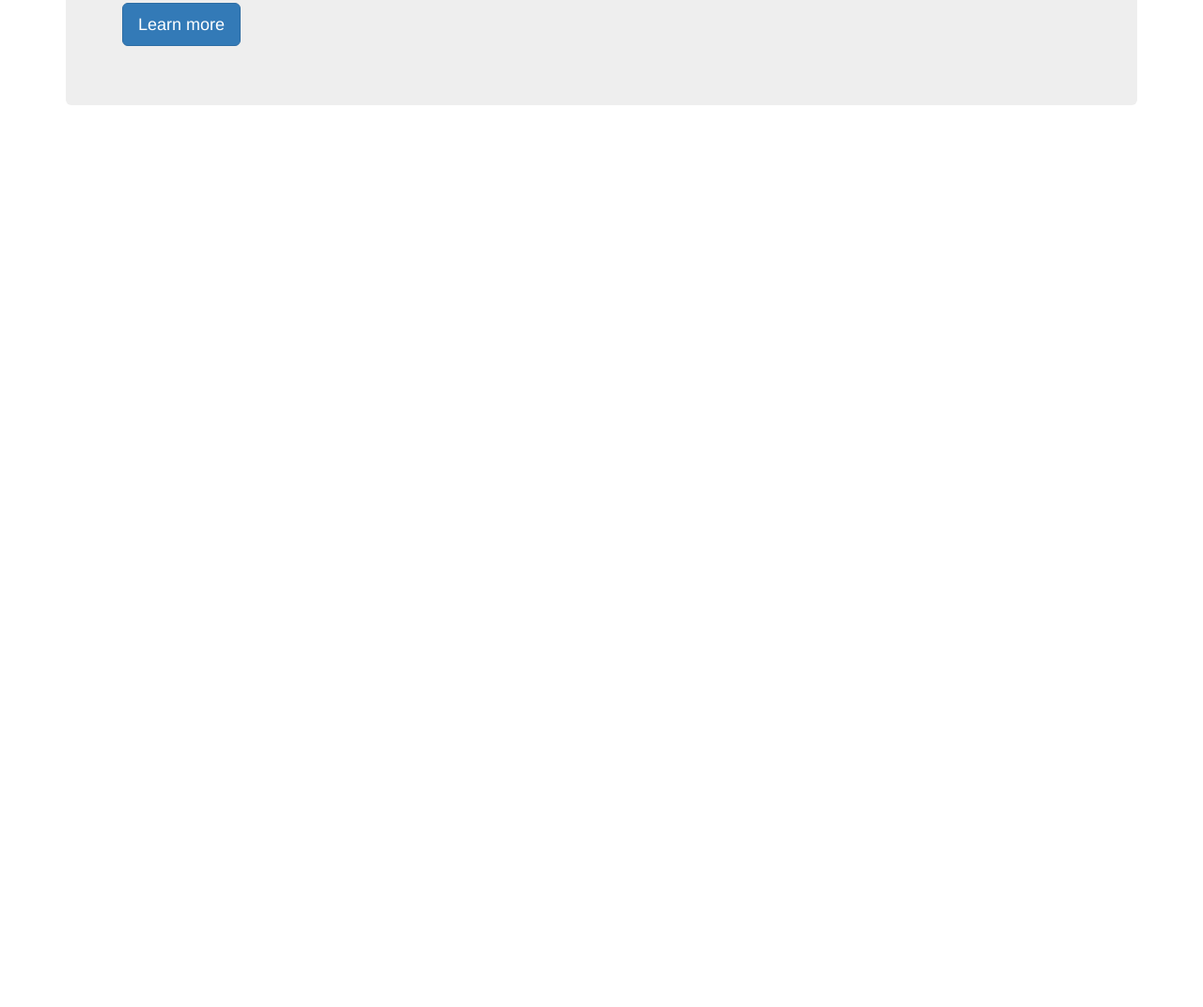
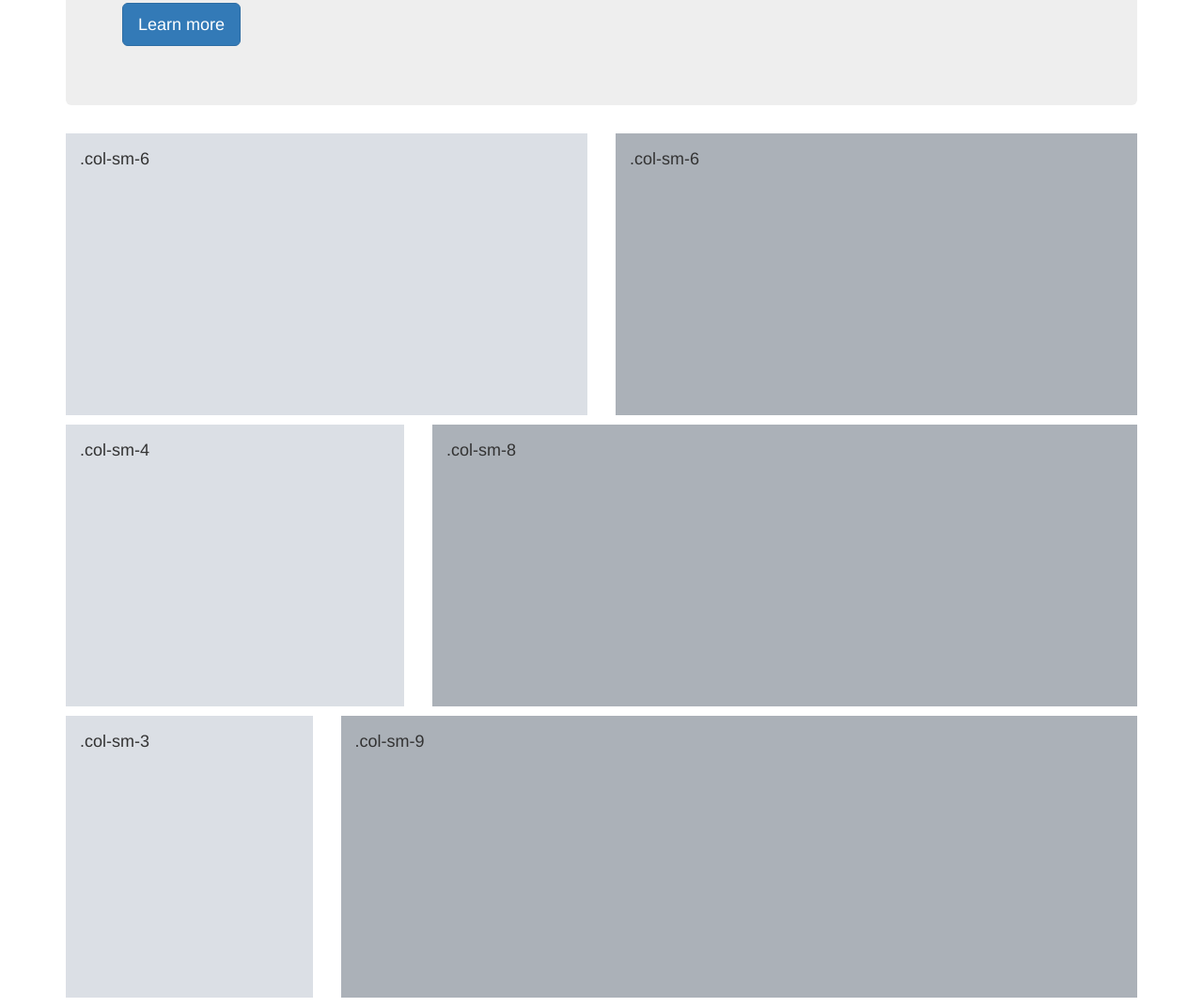
Before and after one commit to Littlegator/littlegator.github.io, a plain HTML site: page index.html in a window 1280 px wide. Shown: the part 189-1261 px from the top of the page at 94% size. Before the commit the page ends 800 px from the top, so only its background shows below. Drawn offline with Linux system fonts and the light colour scheme.

Commit message:
basic grid

```diff
--- a/index.html
+++ b/index.html
@@ -10,6 +10,19 @@
     <title>Bootstrap 101 Template</title>
     <!-- Bootstrap -->
     <link href="css/bootstrap.min.css" rel="stylesheet" />
+		<style type="text/css">
+    /* Some custom styles to beautify this example */
+    .demo-content{
+        padding: 15px;
+        font-size: 18px;
+        min-height: 300px;
+        background: #dbdfe5;
+        margin-bottom: 10px;
+    }
+    .demo-content.bg-alt{
+        background: #abb1b8;
+    }
+</style>
     <!-- HTML5 shim and Respond.js for IE8 support of HTML5 elements and media queries -->
     <!-- WARNING: Respond.js doesn't work if you view the page via file:// -->
     <!--[if lt IE 9]>
@@ -27,6 +40,40 @@
       </p>
     </div>
   </div>
+
+<div class="container">
+        <!--Row with two equal columns-->
+        <div class="row">
+            <div class="col-sm-6">
+                <div class="demo-content">.col-sm-6</div>
+            </div>
+            <div class="col-sm-6">
+                <div class="demo-content bg-alt">.col-sm-6</div>
+            </div>
+        </div>
+
+        <!--Row with two columns divided in 1:2 ratio-->
+        <div class="row">
+            <div class="col-sm-4">
+                <div class="demo-content">.col-sm-4</div>
+            </div>
+            <div class="col-sm-8">
+                <div class="demo-content bg-alt">.col-sm-8</div>
+            </div>
+        </div>
+
+        <!--Row with two columns divided in 1:3 ratio-->
+        <div class="row">
+            <div class="col-sm-3">
+                <div class="demo-content">.col-sm-3</div>
+            </div>
+            <div class="col-sm-9">
+                <div class="demo-content bg-alt">.col-sm-9</div>
+            </div>
+        </div>
+    </div>
+
+
   <!-- jQuery (necessary for Bootstrap's JavaScript plugins) -->
   <script src="js/jquery.min.js"></script>
   <script src = "js/bootstrap.min.js"></script>
```
